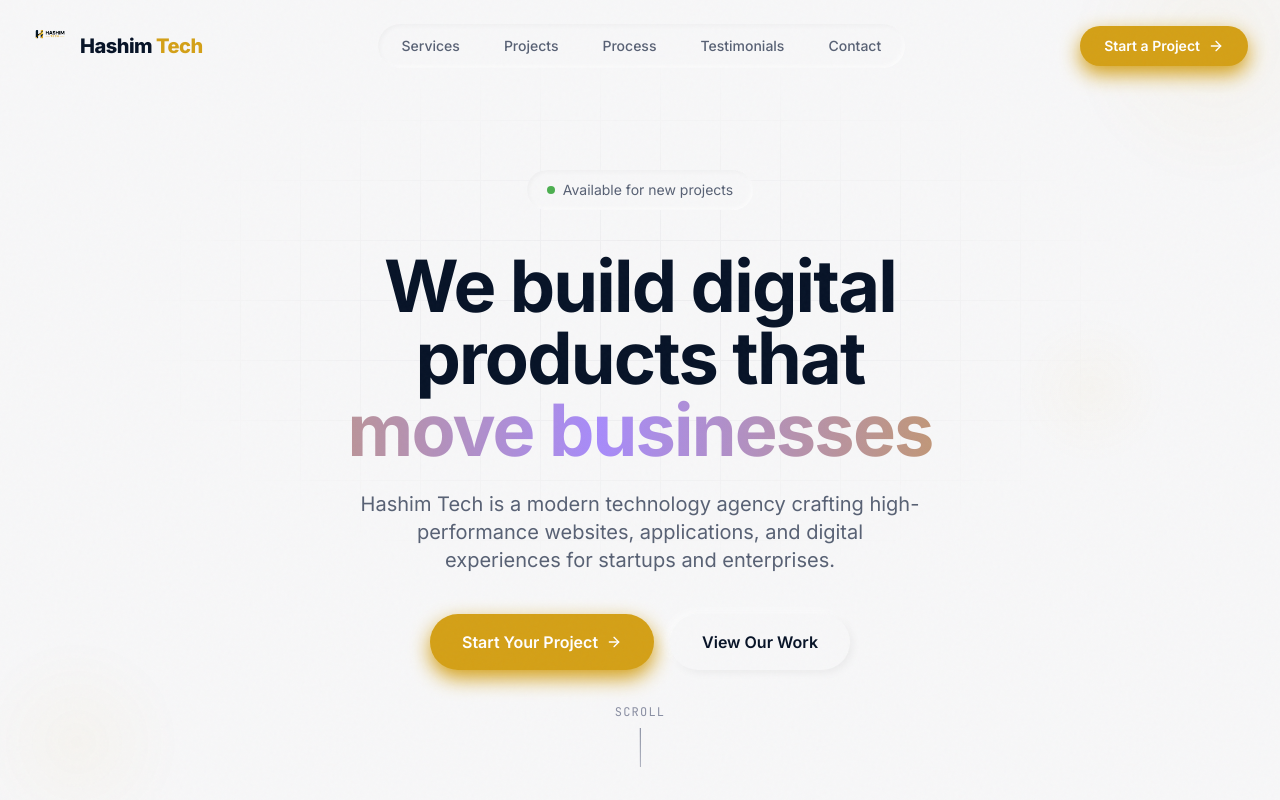
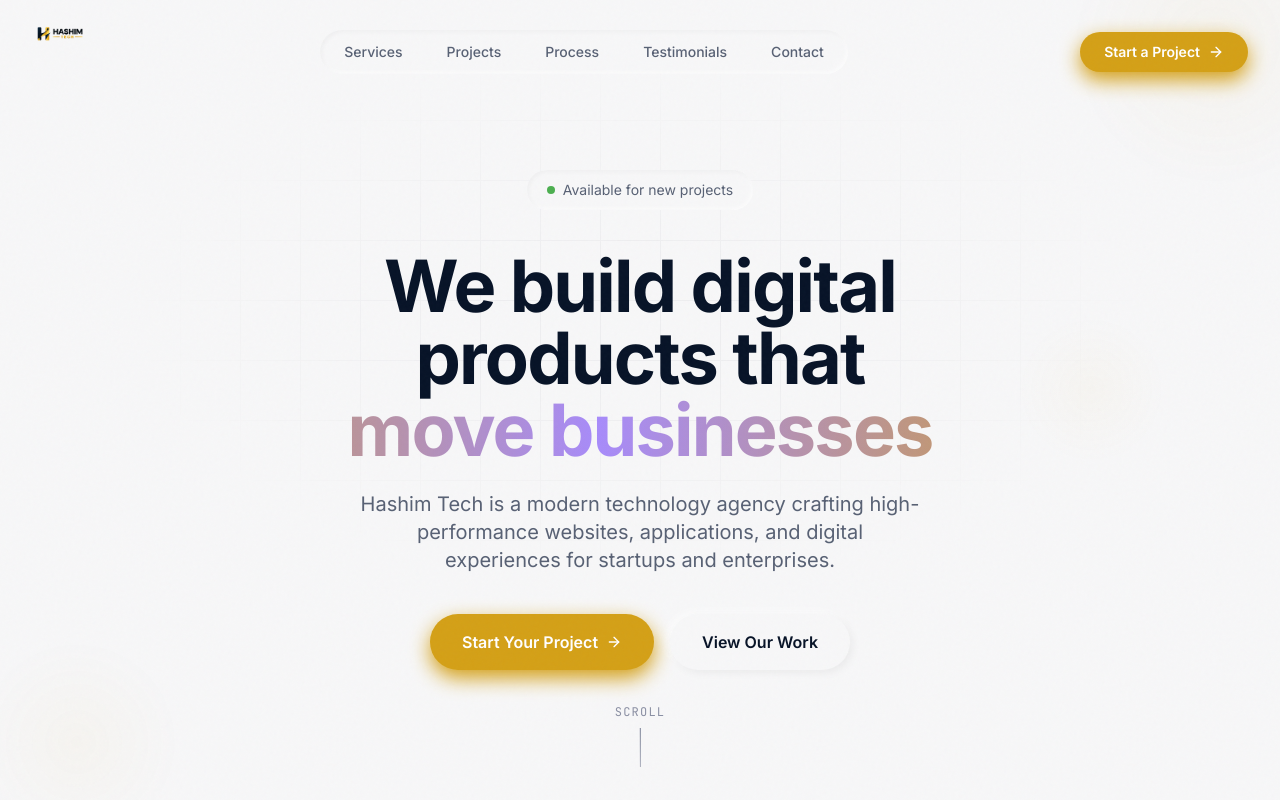
Before and after one commit to AmmarBinYasir489/hashim-tech-agency, a Next.js app: page / in a window 1280 px wide. Shown: the top 800 px of the page. Built offline with nearby package versions, Linux system fonts and the light colour scheme.

Commit message:
ui(navbar): show only larger logo, remove text label to match reference

```diff
--- a/components/sections/Navbar.tsx
+++ b/components/sections/Navbar.tsx
@@ -65,13 +65,10 @@
           }`}
         >
           {/* Logo */}
-          <Link href="/" className="flex items-center gap-3 font-bold text-lg tracking-tight z-10">
-            <div className="w-9 h-9 rounded-[10px] overflow-hidden flex-shrink-0">
-              <Image src="/logo.png" alt="Hashim Tech" width={36} height={36} className="object-cover" />
+          <Link href="/" className="flex items-center gap-3 font-bold tracking-tight z-10">
+            <div className="w-14 h-14 rounded-[10px] overflow-hidden flex-shrink-0">
+              <Image src="/logo.png" alt="Hashim Tech" width={56} height={56} className="object-cover" />
             </div>
-            <span className="font-extrabold text-xl tracking-tight hidden sm:inline text-text-primary">
-              Hashim<span className="text-accent"> Tech</span>
-            </span>
           </Link>
 
           {/* Desktop Nav */}
@@ -139,12 +136,9 @@
           >
             <div className="flex items-center justify-between px-8 py-6 border-b border-black/5">
               <Link href="/" className="flex items-center gap-3 font-bold">
-                <div className="w-9 h-9 rounded-[10px] overflow-hidden flex-shrink-0">
-                  <Image src="/logo.png" alt="Hashim Tech" width={36} height={36} className="object-cover" />
+                <div className="w-12 h-12 rounded-[10px] overflow-hidden flex-shrink-0">
+                  <Image src="/logo.png" alt="Hashim Tech" width={48} height={48} className="object-cover" />
                 </div>
-                <span className="font-extrabold text-lg text-text-primary">
-                  Hashim<span className="text-accent"> Tech</span>
-                </span>
               </Link>
               <button
                 onClick={() => setMobileOpen(false)}
```
